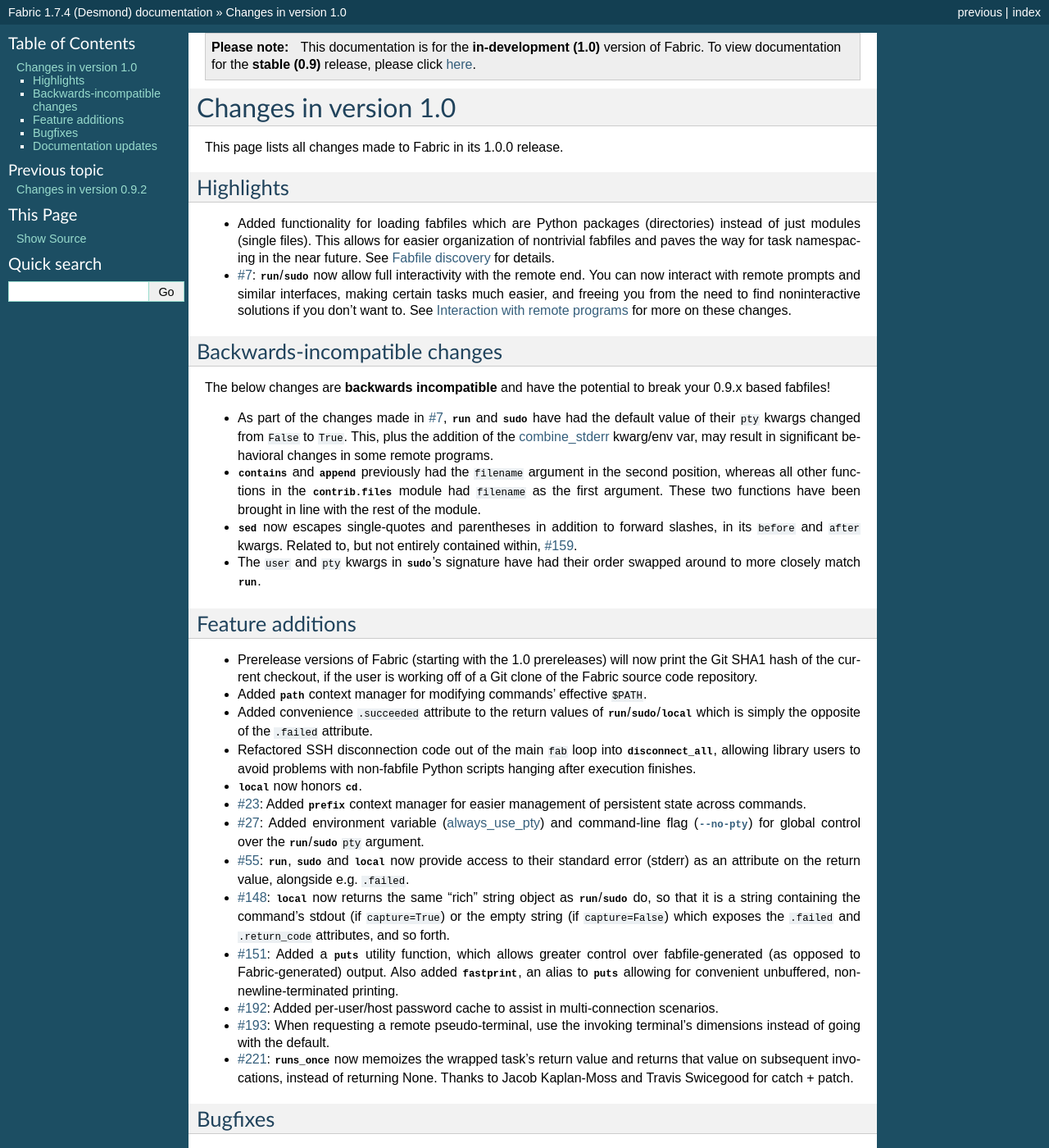
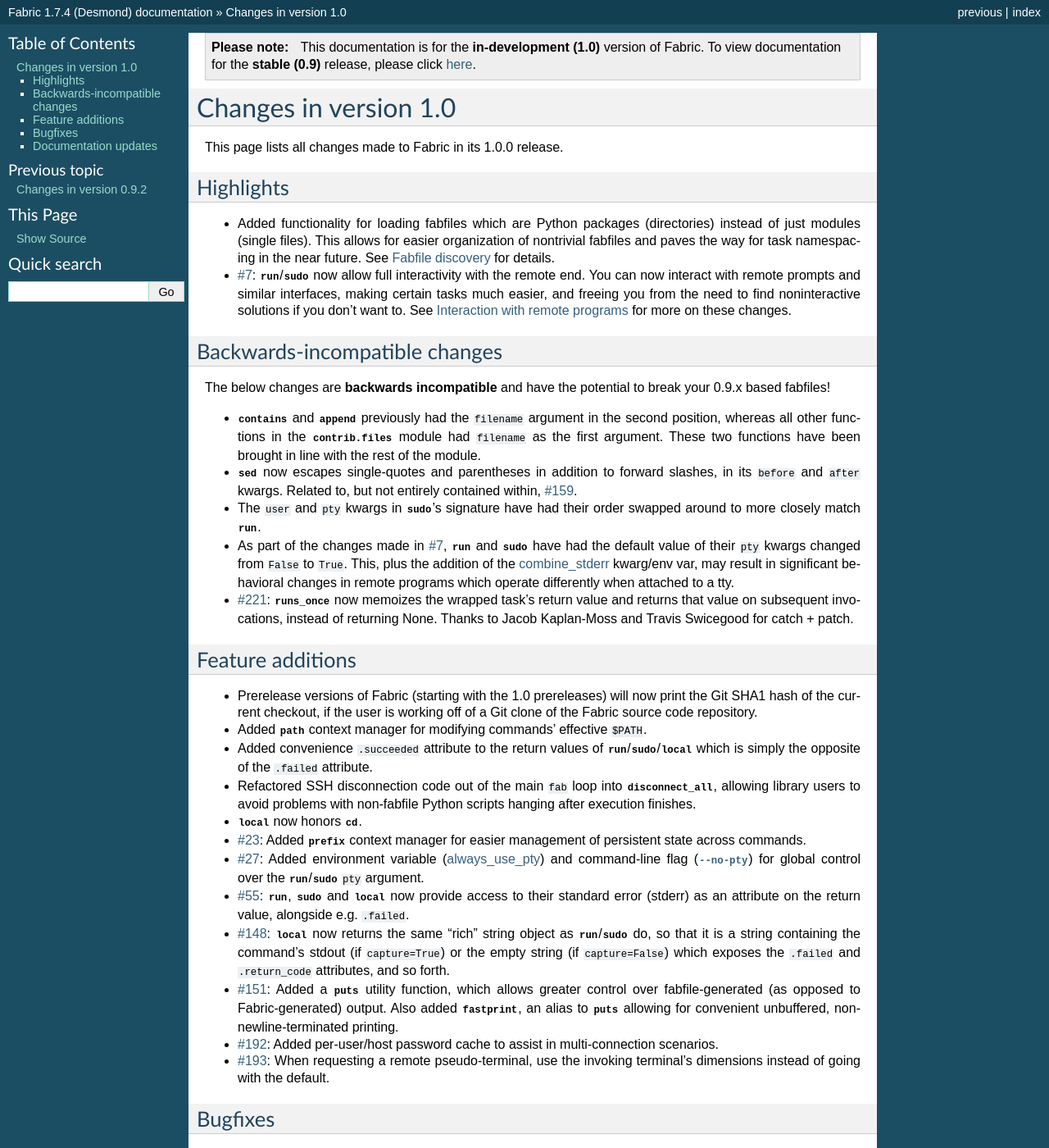
Before and after one commit to fabric/fabric, a Sphinx documentation site: the page built from docs/changes/1.0.rst, in a window 1280 px wide and 1400 px high. Shown: the whole window at 82% size. Built offline with Sphinx 7.4.7, drawn with Linux system fonts in a browser that asks for light colours; some of the changed lines change nothing that is shown.

Commit message:
Update changelog re: backwards incompat

```diff
--- a/docs/changes/1.0.rst
+++ b/docs/changes/1.0.rst
@@ -25,11 +25,6 @@
 The below changes are **backwards incompatible** and have the potential to
 break your 0.9.x based fabfiles!
 
-* As part of the changes made in :issue:`7`, `~fabric.operations.run` and
-  `~fabric.operations.sudo` have had the default value of their ``pty`` kwargs
-  changed from ``False`` to ``True``. This, plus the addition of the
-  :ref:`combine-stderr` kwarg/env var, may result in significant behavioral
-  changes in some remote programs.
 * `~fabric.contrib.files.contains` and `~fabric.contrib.files.append`
   previously had the ``filename`` argument in the second position, whereas all
   other functions in the `contrib.files <fabric.contrib.files>` module had
@@ -41,7 +36,15 @@
 * The ``user`` and ``pty`` kwargs in `~fabric.operations.sudo`'s signature have
   had their order swapped around to more closely match
   `~fabric.operations.run`.
-
+* As part of the changes made in :issue:`7`, `~fabric.operations.run` and
+  `~fabric.operations.sudo` have had the default value of their ``pty`` kwargs
+  changed from ``False`` to ``True``. This, plus the addition of the
+  :ref:`combine-stderr` kwarg/env var, may result in significant behavioral
+  changes in remote programs which operate differently when attached to a tty.
+* :issue:`221`: `~fabric.decorators.runs_once` now memoizes the wrapped task's
+  return value and returns that value on subsequent invocations, instead of
+  returning None. Thanks to Jacob Kaplan-Moss and Travis Swicegood for catch +
+  patch.
 
 Feature additions
 =================
@@ -80,10 +83,6 @@
   multi-connection scenarios.
 * :issue:`193`: When requesting a remote pseudo-terminal, use the invoking
   terminal's dimensions instead of going with the default.
-* :issue:`221`: `~fabric.decorators.runs_once` now memoizes the wrapped task's
-  return value and returns that value on subsequent invocations, instead of
-  returning None. Thanks to Jacob Kaplan-Moss and Travis Swicegood for catch +
-  patch.
 
 
 Bugfixes
```
